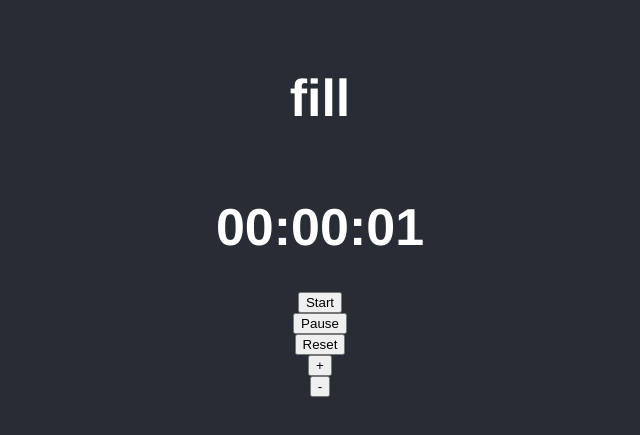
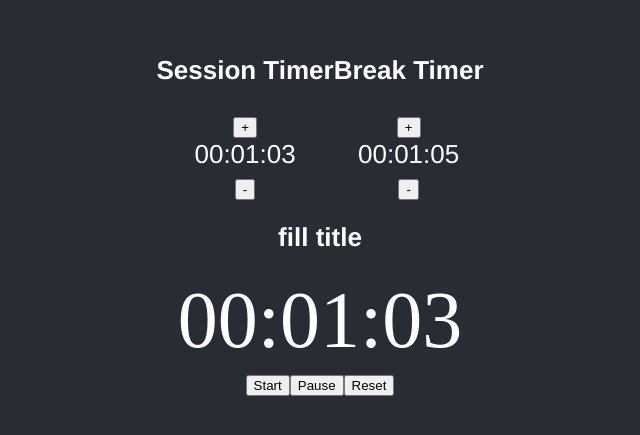
Before and after one commit to acoltelli/pomodoro, a React (Create React App) app: page / in a window 1280 px wide. Shown: the part 185-620 px from the top of the page, without its empty margins (320-960 px from the left). Built offline with nearby package versions, Linux system fonts and the light colour scheme; a web font is replaced by a local one.

Commit message:
add controls with logic, update render

```diff
--- a/src/App.css
+++ b/src/App.css
@@ -22,17 +22,21 @@
   color: white;
 
 }
+
+.Inputs{
+    display: flex;
+    /* justify-content: center; */
+}
+
 .TimerTitle{
   font-family: 'Helvetica', 'Arial', sans-serif;
   font-size: calc(10px + 2vmin);
 
 
 }
-.conditional{
+.TimeDisplay{
   font-family: digital;
   font-size: 80px;
-
-
 }
 
 input[type="text"]{
--- a/src/App.js
+++ b/src/App.js
@@ -3,62 +3,75 @@ import { Component } from "react";
 import './App.css';
 
 
-class Timer_ extends React.Component {
+class Pomodoro extends React.Component {
         constructor(props) {
           super(props);
           this.state = {
-            secondsElapsed: 1, //1500 seconds = 25 min
-            timerDone: false,
-
+            pomTime: 63, //1500 seconds = 25 min
+            breakTime:  65,
+            // timerDone: false,
             breakFlag: false,
-            breakTime:  5,
-
-            timerTitle: "fill"
-
+            timerTitle: "fill title"
           };
         }
-        increaseTimer(){
-          this.setState({secondsElapsed: this.state.secondsElapsed + 60})
+
+        increasePomTimer(){
+          this.setState({pomTime: this.state.pomTime + 60})
         }
 
-        decreaseTimer(){
-          if (this.state.secondsElapsed > 0)  {
-            this.setState({secondsElapsed: this.state.secondsElapsed - 60})
+        decreasePomTimer(){
+          if (this.state.pomTime > 60)  {
+            this.setState({pomTime: this.state.pomTime - 60})
           }
-
+          else{
+            this.setState({pomTime: 0})
+          }
         }
 
-        getHours() {
-          return ("0" + Math.floor(this.state.secondsElapsed / 3600)).slice(-2);
+        increaseBreakTimer(){
+          this.setState({breakTime: this.state.breakTime + 60})
         }
 
-        getMinutes() {
-          return ("0" + Math.floor((this.state.secondsElapsed % 3600) / 60)).slice(-2);
+        decreaseBreakTimer(){
+          if (this.state.breakTime > 60)  {
+            this.setState({breakTime: this.state.breakTime - 60})
+          }
+          else{
+            this.setState({breakTime: 0})
+          }
         }
 
-        getSeconds() {
-          return ("0" + (this.state.secondsElapsed % 60)).slice(-2);
+        getHours(clockType) {
+          if (clockType == "pom"){return ("0" + Math.floor(this.state.pomTime / 3600)).slice(-2);}
+          else {return ("0" + Math.floor(this.state.pomTime / 3600)).slice(-2);}
         }
 
-        startTime() {
+        getMinutes(clockType) {
+          if (clockType == "pom"){return ("0" + Math.floor((this.state.pomTime % 3600) / 60)).slice(-2);}
+          else{return ("0" + Math.floor((this.state.breakTime % 3600) / 60)).slice(-2);}
+        }
+
+        getSeconds(clockType) {
+          if (clockType == "pom"){return ("0" + (this.state.pomTime % 60)).slice(-2);}
+          else {return ("0" + (this.state.breakTime % 60)).slice(-2);}
+        }
+
+        startTime(clockType) {
           var _this = this;
-          var count = this.state.secondsElapsed;
-          this.countdown = setInterval(dec, 1000); //decrements secondsElapsed by one every 1000ms.
+          this.countdown = setInterval(dec, 1000); //decrements pomTime by one every 1000ms.
           function dec(){
-            if (count > 0){
-            _this.setState({ secondsElapsed: _this.state.secondsElapsed - 1 });
-            count -= 1;
+            if (_this.state.pomTime > 0){
+            _this.setState({ pomTime: _this.state.pomTime - 1 });
           }
-          //once timer is done, clear timer
-          if (count == 0){
+          //clear timer when count is zero
+          if (_this.state.pomTime == 0){
           clearInterval(this.countdown);
         }}
         }
 
-
         resetTime() {
           this.reset = this.setState({
-            secondsElapsed: (this.state.secondsElapsed = 1500)
+            pomTime: (this.state.pomTime = 1500)
           });
           clearInterval(this.countdown);
         }
@@ -67,20 +80,44 @@ class Timer_ extends React.Component {
           clearInterval(this.countdown);
         }
 
+        // TODO:let hold down of button keep increading count
+        // TODO:combine increase/decrease timers
         render() {
           return (
 
             <div className="App">
-            <h1> {this.state.timerTitle} </h1>
-              <h1>
-                {this.getHours()}:{this.getMinutes()}:{this.getSeconds()}
-              </h1>
+
+            <div className = "Inputs">
+
+            <div id = "SessionInput">
+            <h2 className="TimerTitle">Session Timer</h2>
+            <button onClick={() => this.increasePomTimer()}>+</button>
+            <div className="">{this.getHours("pom")}:{this.getMinutes("pom")}:{this.getSeconds("pom")}</div>
+            <button onClick={() => this.decreasePomTimer()}>-</button>
+            </div>
+
+            <div id = "BreakInput">
+            <h2 className="TimerTitle">Break Timer</h2>
+            <button onClick={() => this.increaseBreakTimer()}>+</button>
+            <div className="">{this.getHours("break")}:{this.getMinutes("break")}:{this.getSeconds("break")}</div>
+            <button onClick={() => this.decreaseBreakTimer()}>-</button>
+            </div>
+
+            </div>
+
+            <h2 className="TimerTitle"> {this.state.timerTitle} </h2>
+
+            {(this.state.breakTime) ?
+            <div className="TimeDisplay">{this.getHours("pom")}:{this.getMinutes("pom")}:{this.getSeconds("pom")}</div>:
+            <div className="TimeDisplay">{this.getHours("break")}:{this.getMinutes("break")}:{this.getSeconds("break")}</div>
+            }
+
+            <div className="TimerButtons">
               <button onClick={() => this.startTime()}>Start</button>
               <button onClick={() => this.pauseTime()}>Pause</button>
               <button onClick={() => this.resetTime()}>Reset</button>
+              </div>
 
-              <button onClick={() => this.increaseTimer()}>+</button>
-              <button onClick={() => this.decreaseTimer()}>-</button>
             </div>
           );
         }
@@ -92,7 +129,7 @@ class App extends Component {
   render() {
     return (
       <div className="App">
-        <Timer_ />
+        <Pomodoro/>
       </div>
     );
   }
```
